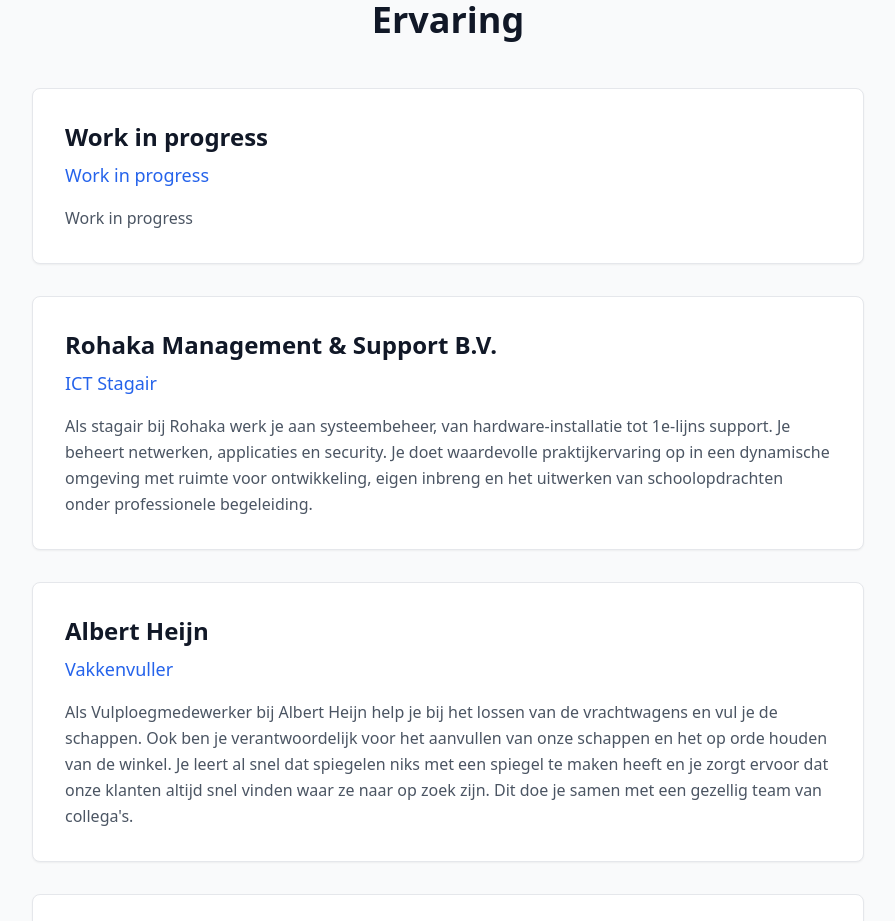
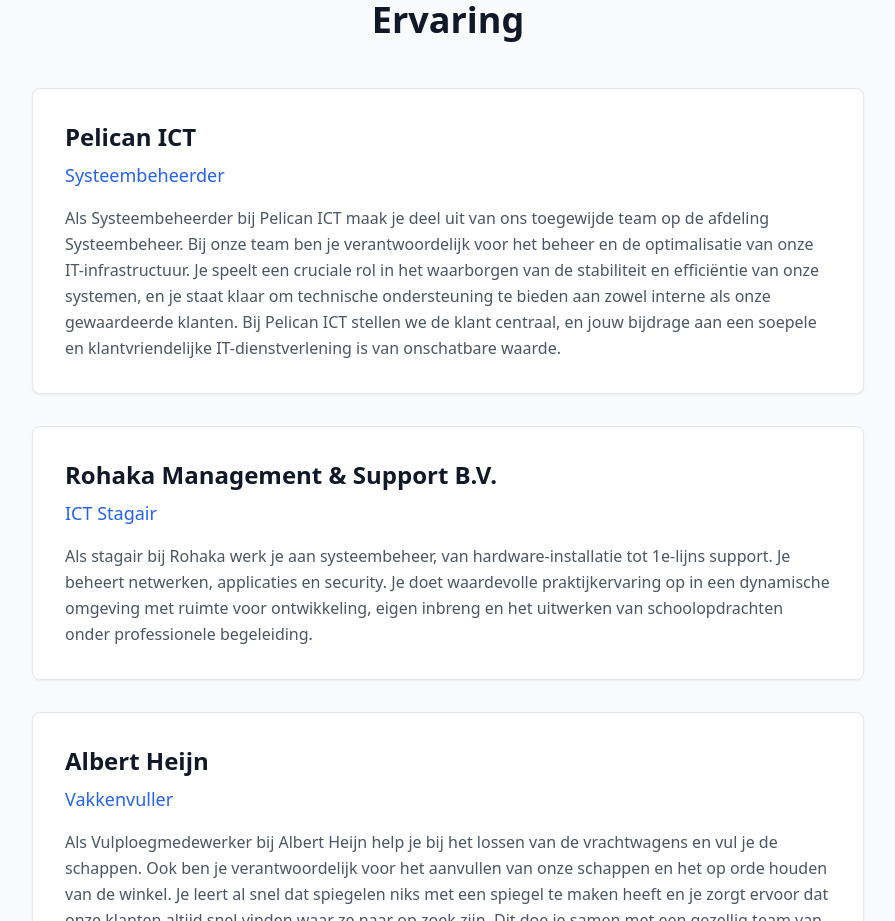
Before and after one commit to ThomCorp-INC/github-pages-replica-kit, a React (Vite) app: page / in a window 1280 px wide. Shown: the part 1460-2381 px from the top of the page, without its empty margins (192-1087 px from the left). Built offline with nearby package versions, Linux system fonts and the light colour scheme.

Commit message:
Update Experience.tsx

```diff
--- a/src/components/Experience.tsx
+++ b/src/components/Experience.tsx
@@ -2,9 +2,9 @@
 export const Experience = () => {
   const experiences = [
     {
-      company: "Work in progress",
-      position: "Work in progress",
-      description: "Work in progress"
+      company: "Pelican ICT",
+      position: "Systeembeheerder",
+      description: "Als Systeembeheerder bij Pelican ICT maak je deel uit van ons toegewijde team op de afdeling Systeembeheer. Bij onze team ben je verantwoordelijk voor het beheer en de optimalisatie van onze IT-infrastructuur. Je speelt een cruciale rol in het waarborgen van de stabiliteit en efficiëntie van onze systemen, en je staat klaar om technische ondersteuning te bieden aan zowel interne als onze gewaardeerde klanten. Bij Pelican ICT stellen we de klant centraal, en jouw bijdrage aan een soepele en klantvriendelijke IT-dienstverlening is van onschatbare waarde."
     },
     {
       company: "Rohaka Management & Support B.V.",
```
